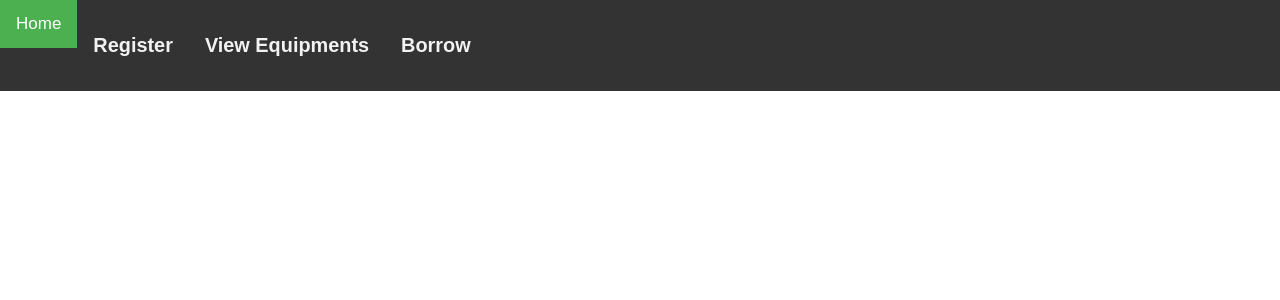
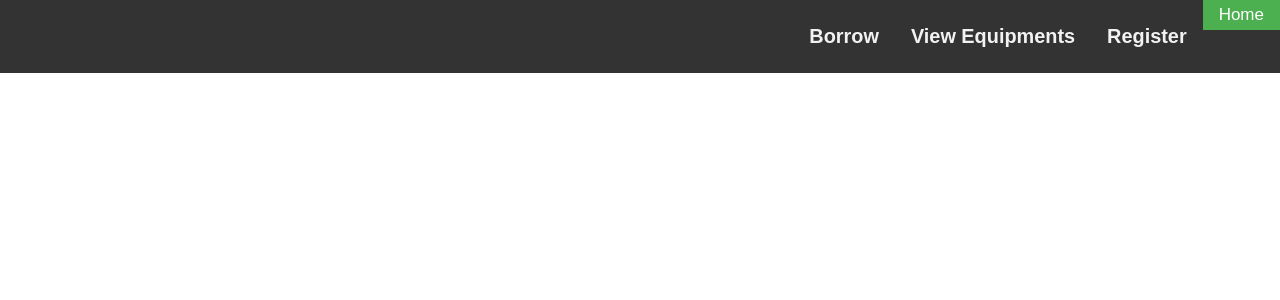
Before and after one commit to shubhramishrakota2310/New-folder, a PHP site: page / in a window 1280 px wide. Shown: the top 300 px of the page. Run offline with PHP 8.4, Linux system fonts and the light colour scheme.

Commit message:
Style changes

```diff
--- a/main.css
+++ b/main.css
@@ -10,11 +10,11 @@
 		}
 
 		.topnav a {
-		  float: left;
+		  float: right;
 		  display: block;
 		  color: #f2f2f2;
 		  text-align: center;
-		  padding: 14px 16px;
+		  padding: 5px 16px;
 		  text-decoration: none;
 		  font-size: 17px;
 		}
```
